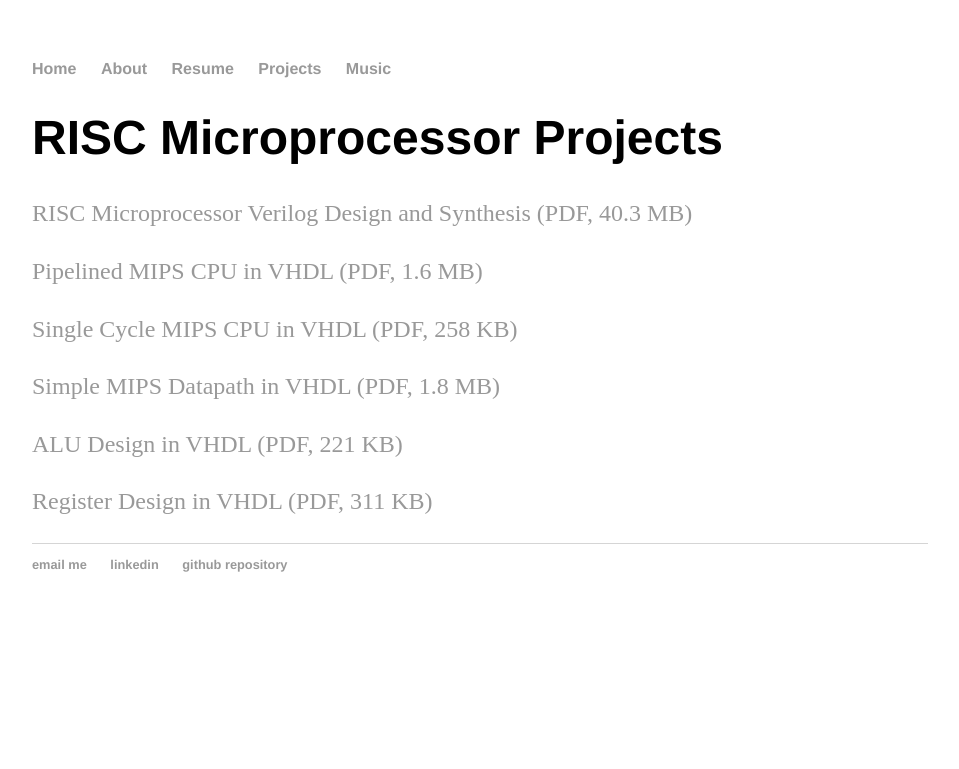
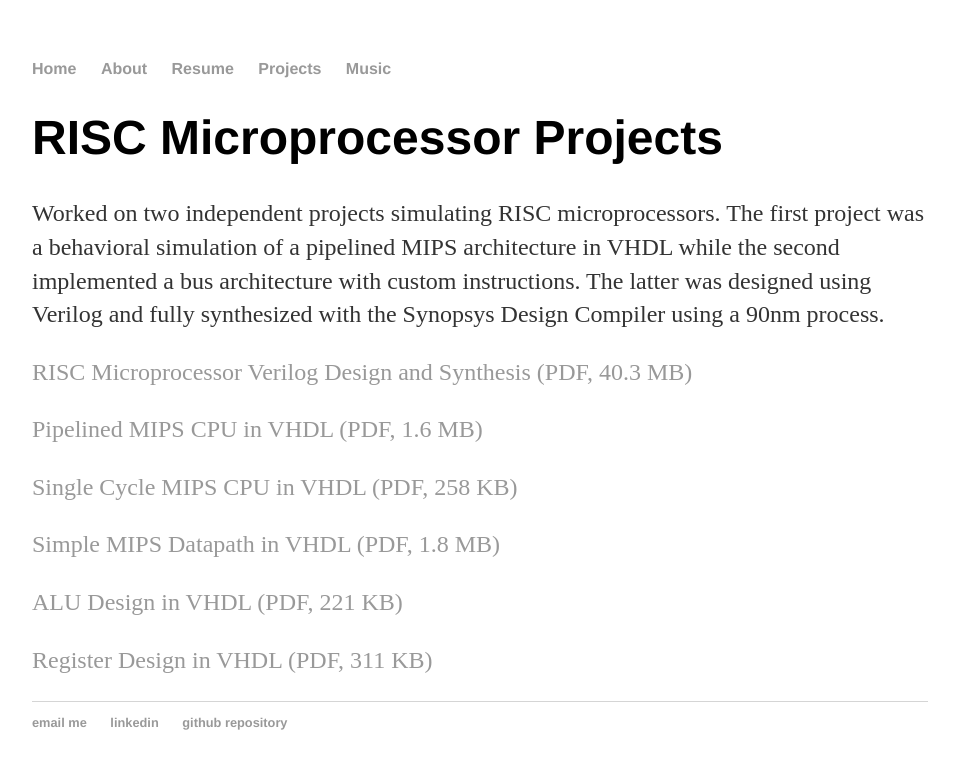
Before and after one commit to zackfravel/zackfravel.github.io, a Jekyll site: the page built from _posts/2017-04-21-RISC.md, in a window 1280 px wide. Shown: the top 769 px of the page, without its empty margins (160-1119 px from the left). Built offline with Jekyll 4.4.1, drawn with Linux system fonts in a browser that asks for light colours.

Commit message:
Update 2017-04-21-RISC.md

```diff
--- a/_posts/2017-04-21-RISC.md
+++ b/_posts/2017-04-21-RISC.md
@@ -2,6 +2,8 @@
 layout: post
 title: "RISC Microprocessor Projects"
 ---
+
+Worked on two independent projects simulating RISC microprocessors. The first project was a behavioral simulation of a pipelined MIPS architecture in VHDL while the second implemented a bus architecture with custom instructions. The latter was designed using Verilog and fully synthesized with the Synopsys Design Compiler using a 90nm process.
 
 [RISC Microprocessor Verilog Design and Synthesis (PDF, 40.3 MB)](https://zackfravel.github.io/assets/pdf/RISC.pdf)
 
```
